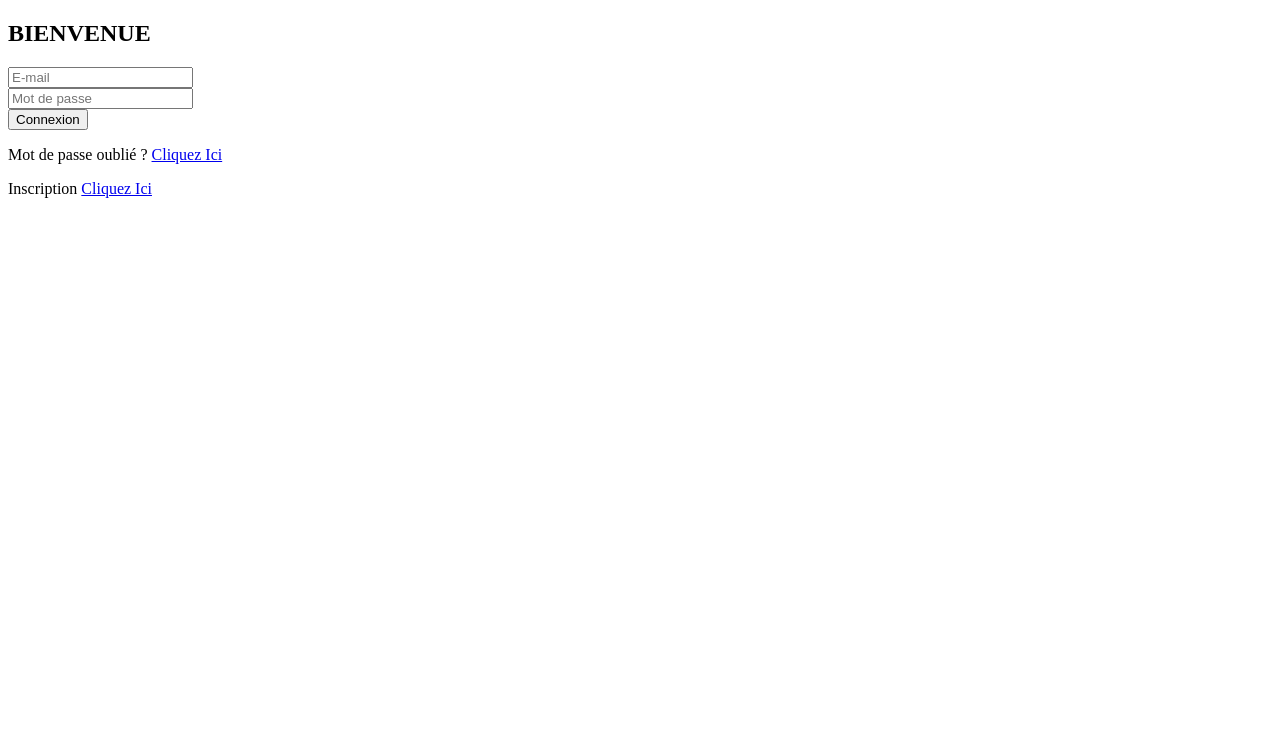
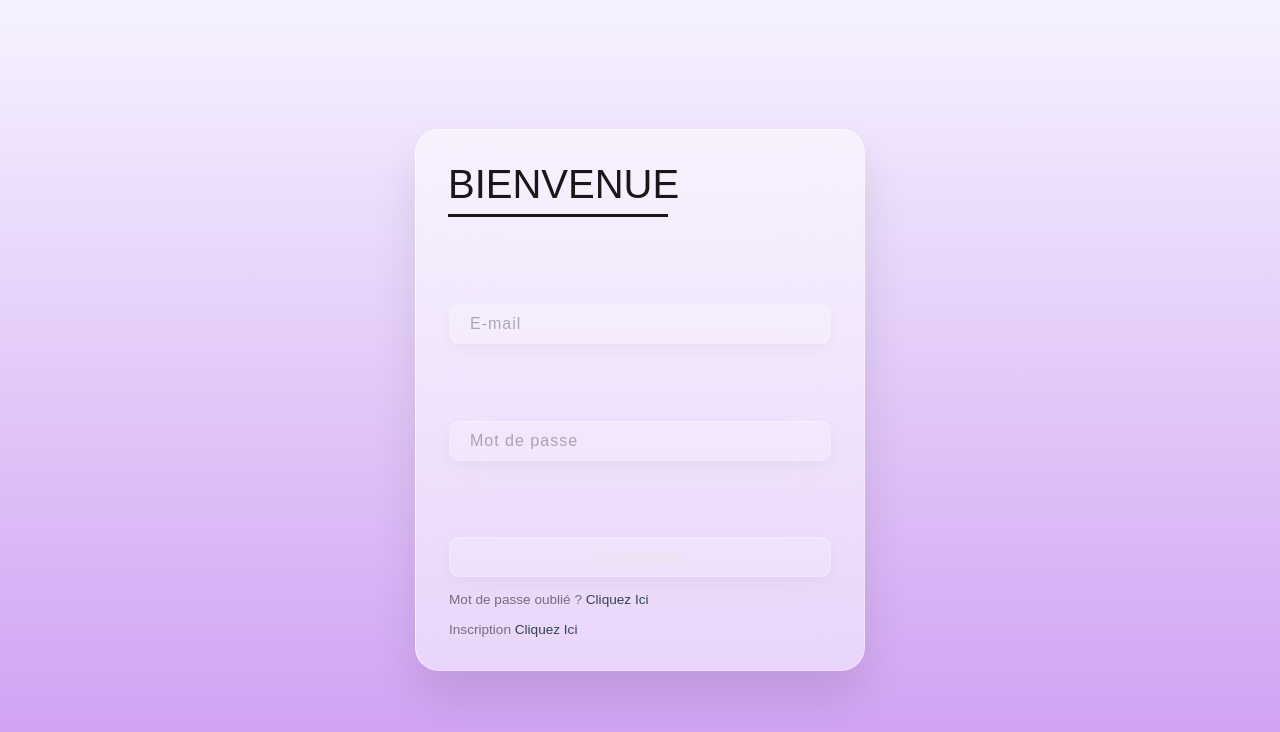
Before and after one commit to Magic0time/timetravelmagic00, a plain HTML site: page index.html in a window 1280 px wide. Drawn offline with Linux system fonts and the light colour scheme.

Commit message:
Update index.html

```diff
--- a/index.html
+++ b/index.html
@@ -5,7 +5,7 @@
     <meta http-equiv="x-ua-compatible" content="IE=edge" />
     <meta name="viewport" content="width=device-width,initial" />
     <title>MagicTime</title>
-    <link rel="stylesheet" href="karim.css" />
+    <link rel="stylesheet" href="index.css" />
     <link rel="icon" href="2150061.png">
 </head>
 <body>
```
